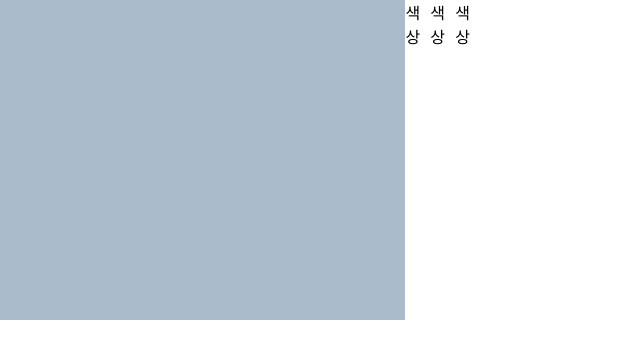
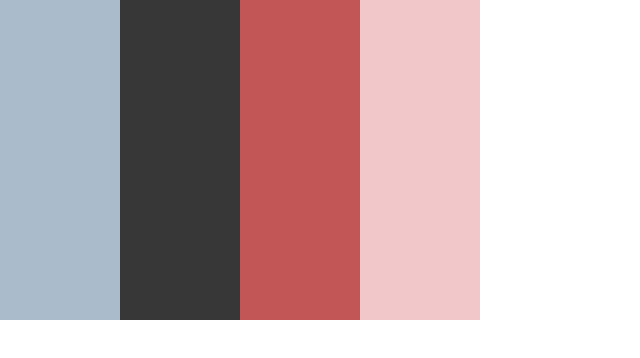
Before and after one commit to OpenYong/My-Color-Picker, a React (Create React App) app: page /palette/new in a window 1280 px wide. Shown: the top 358 px of the page, without its empty margins (0-640 px from the left). Built offline with nearby package versions, Linux system fonts and the light colour scheme.

Commit message:
Add color picker logic

```diff
--- a/src/components/Palette.js
+++ b/src/components/Palette.js
@@ -10,6 +10,8 @@ const Palette = (props) => {
   const [isSanckbarOpen, setIsSanckbarOpen] = useState(false);
 
   const { colors, emoji, id, paletteName } = props.palette;
+
+  console.log(colors);
 
   const levelChangeHandler = (sliderLevel) => {
     console.log(sliderLevel);
--- a/src/components/Palette/NewPaletteForm.js
+++ b/src/components/Palette/NewPaletteForm.js
@@ -1,28 +1,61 @@
-import React, { useState } from "react";
+import React, { useRef, useState } from "react";
 import styles from "./NewPaletteForm.module.css";
 import { HexColorPicker } from "react-colorful";
 
 const NewPaletteForm = () => {
-  const [color, setColor] = useState("#aabbcc");
+  const [colors, setColors] = useState([
+    {
+      name: "Your Color 1",
+      color: "#aabbcc",
+    },
+    {
+      name: "Your Color 2",
+      color: "#373737",
+    },
+    {
+      name: "Your Color 2",
+      color: "#C15555",
+    },
+    {
+      name: "Your Color 2",
+      color: "#F1C7C7",
+    },
+  ]);
   const [isPickerOpen, setIsPickerOpen] = useState(false);
+  const [clickedColorBox, setClickedColorBox] = useState();
 
-  const colorContainerClickHandler = () => {
+  const colorContainerClickHandler = (clickedColor) => {
+    const clickedColorIndex = colors.findIndex(
+      (colorObject) => colorObject.color === clickedColor
+    );
+
+    setClickedColorBox(clickedColorIndex);
     setIsPickerOpen((prevState) => !prevState);
+  };
+  const pickerHandelr = (color, clickedColorBox) => {
+    let newColorArry = [...colors];
+    newColorArry[clickedColorBox].color = color;
+    setColors(newColorArry);
   };
 
   return (
     <div className={styles["main-container"]}>
       <div className={styles["new-palette"]}>
-        <div
-          className={styles["color-container"]}
-          onClick={colorContainerClickHandler}
-          style={{ backgroundColor: color }}
-        ></div>
-        <div onClick={colorContainerClickHandler}>색상</div>
-        <div onClick={colorContainerClickHandler}>색상</div>
-        <div onClick={colorContainerClickHandler}>색상</div>
+        {colors.map((color) => (
+          <div
+            id="colorBox1"
+            className={styles["color-container"]}
+            onClick={() => colorContainerClickHandler(color.color)}
+            style={{ backgroundColor: color.color }}
+          ></div>
+        ))}
       </div>
-      {isPickerOpen && <HexColorPicker color={color} onChange={setColor} />}
+      {isPickerOpen && (
+        <HexColorPicker
+          color={colors[clickedColorBox].color}
+          onChange={(color) => pickerHandelr(color, clickedColorBox)}
+        />
+      )}
     </div>
   );
 };
```
